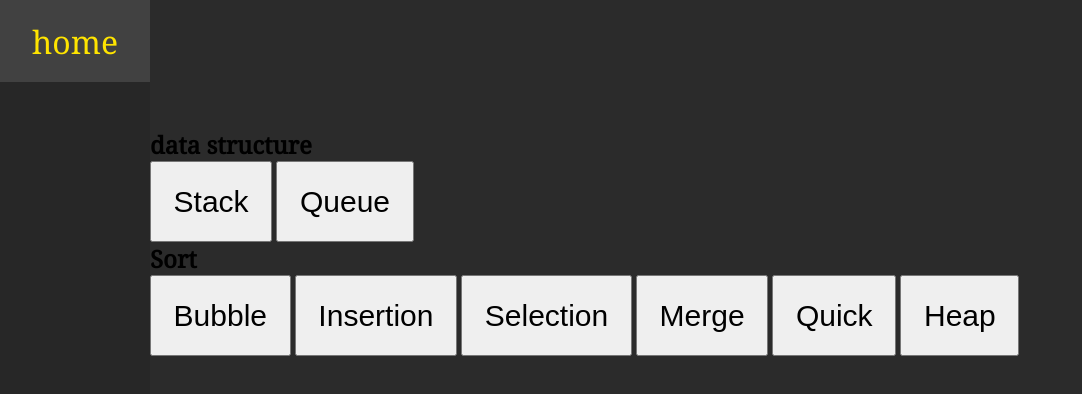
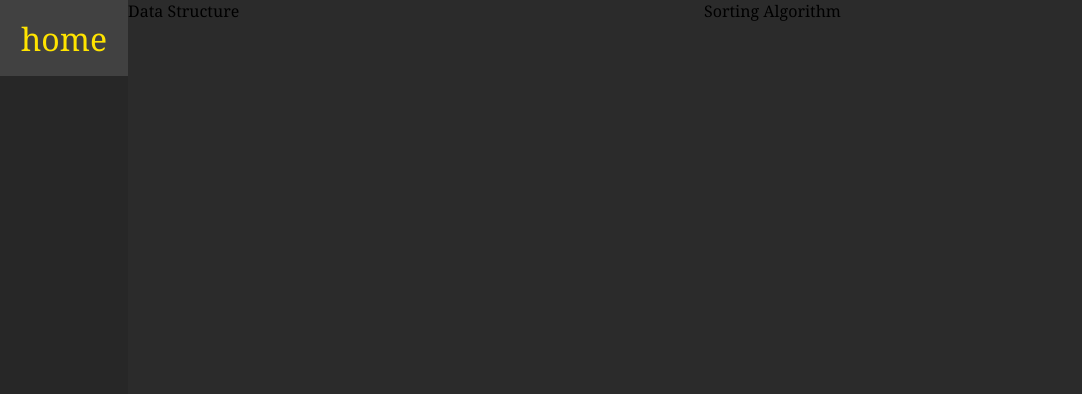
Before and after one commit to LireEruel/data-structure, a Svelte app: page / in a window 1280 px wide. Shown: the top 394 px of the page, without its empty margins (0-1082 px from the left). Built offline with nearby package versions, Linux system fonts and the light colour scheme.

Commit message:
레이아웃 수정

```diff
--- a/src/App.svelte
+++ b/src/App.svelte
@@ -37,7 +37,7 @@
   nav {
     margin: auto;
     float: left;
-    width: 150px;
+    width: 10%;
     height: 100%;
     background-color: var(--black);
   }
@@ -55,9 +55,9 @@
     color: var(--yellow);
   }
   .main-area {
-    width: 100%;
+    background-color: var(--dark-grey);
+    width: 90%;
     height: 100%;
-    margin: auto;
-    background-color: var(--dark-grey);
+    float: left;
   }
 </style>
--- a/src/screens/Home.svelte
+++ b/src/screens/Home.svelte
@@ -1,5 +1,5 @@
 <main>
-  <h2>data structure</h2>
+  <!-- <h2>data structure</h2>
   <a href="#/stack"><button>Stack</button></a>
   <a href="#/queue"><button>Queue</button></a>
   <h2>Sort</h2>
@@ -20,17 +20,14 @@
   </a>
   <a href="#/heap">
     <button>Heap</button>
-  </a>
+  </a> -->
+  <section>Data Structure</section>
+  <section>Sorting Algorithm</section>
 </main>
 
 <style>
-  main {
-    width: 1080px;
-    padding-top: 10%;
-    margin: auto;
-  }
-  button {
-    padding: 2%;
-    font-size: 30px;
+  section {
+    width: 50%;
+    float: left;
   }
 </style>
```
